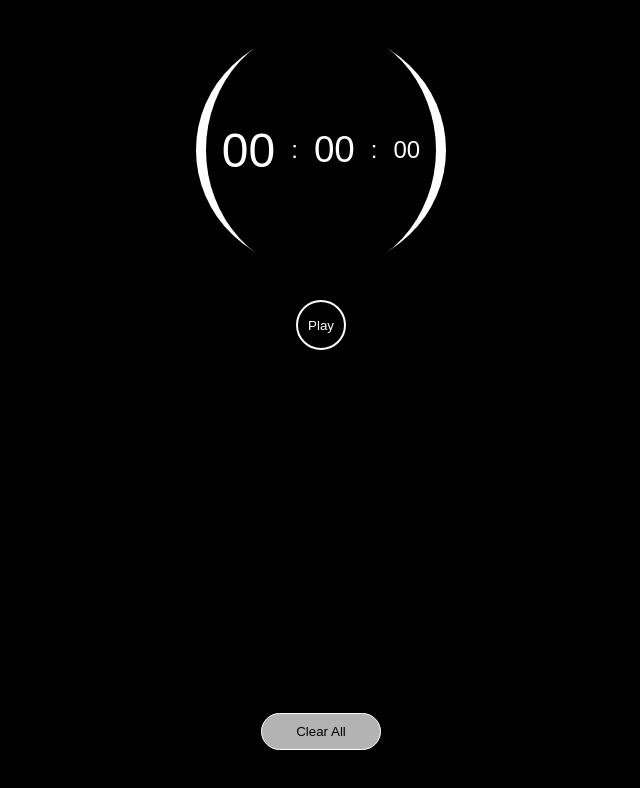
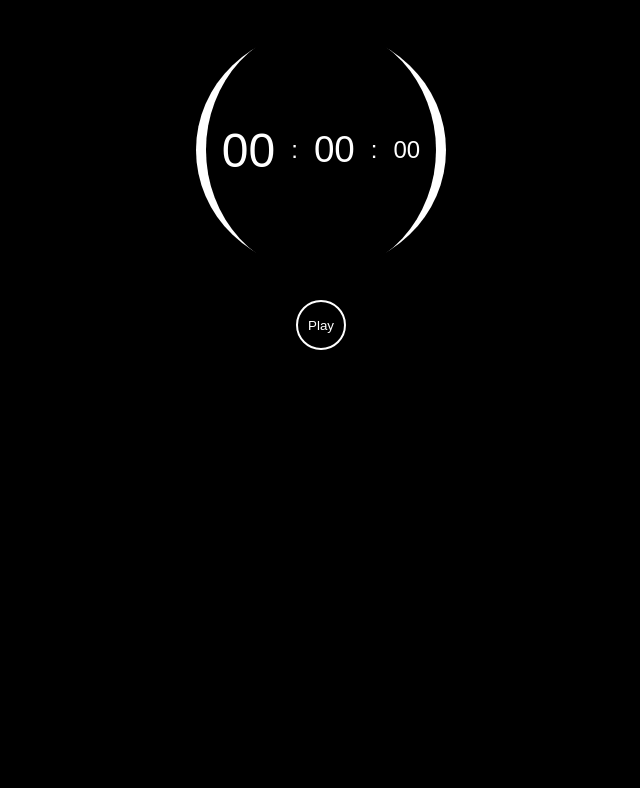
Before and after one commit to Abin-tek/sprintzi, a plain HTML site: page index.html in a window 1280 px wide. Shown: the whole page, without its empty margins (319-959 px from the left). Drawn offline with Linux system fonts and the light colour scheme.

Commit message:
Update index.html

```diff
--- a/index.html
+++ b/index.html
@@ -30,7 +30,7 @@
         </div>
         <ul class="laps">
         </ul>
-        <button class="lap-clear-button">clear all</button>
+        <button class="lap-clear-button hidden">clear all</button>
     </div>
 
     <!-- EXTERNAL SCRIPT -->
```
